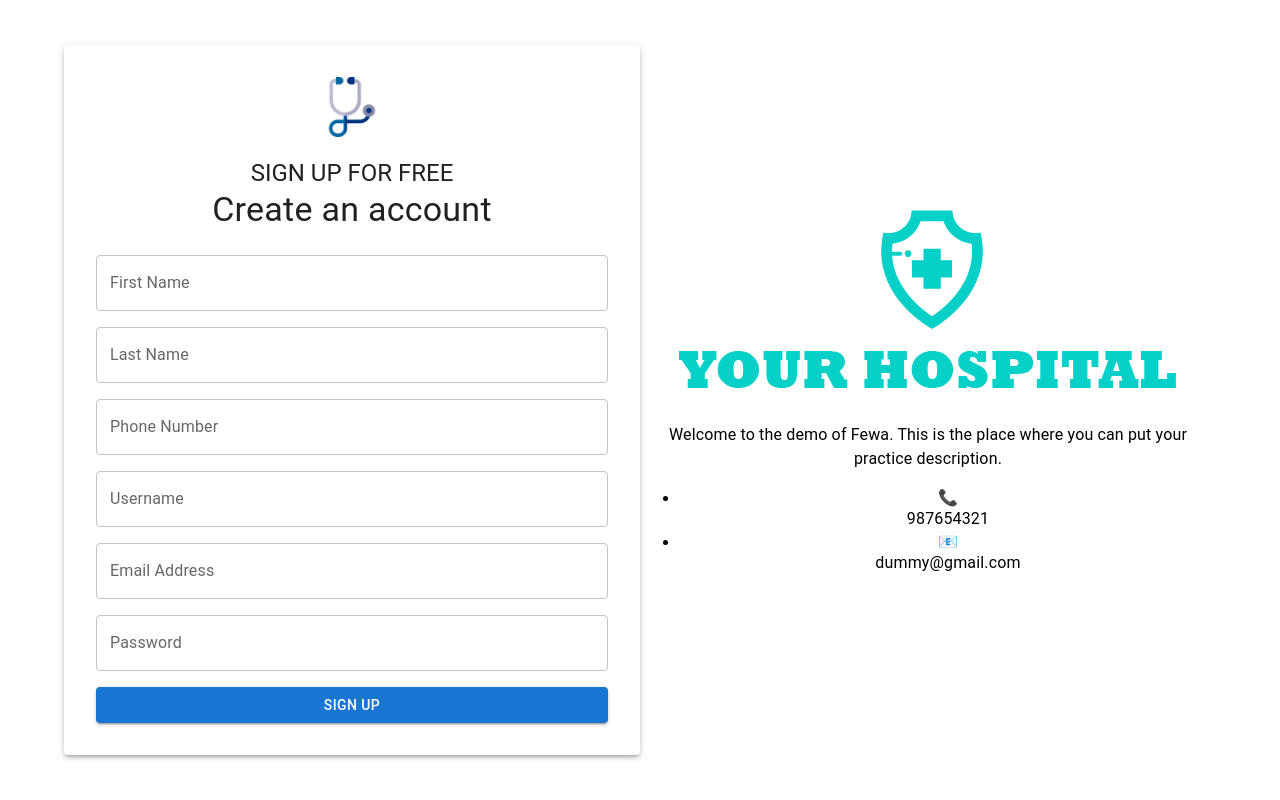
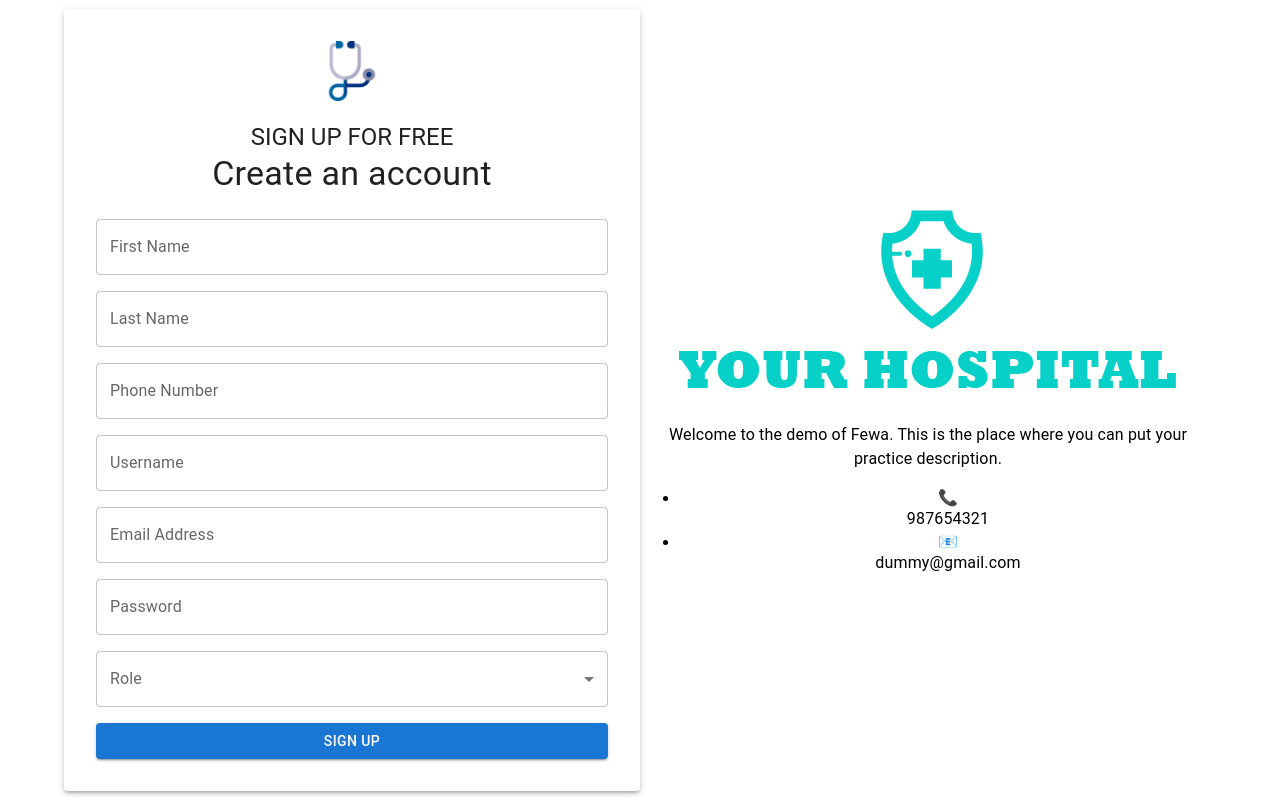
Before and after one commit to dantecodex/fewa-tele-medicine, a React (Create React App) app in the folder client/: page /provider/register in a window 1280 px wide. Built offline with nearby package versions, Linux system fonts and the light colour scheme.

Commit message:
added role field

```diff
--- a/client/src/provider/register/Register.tsx
+++ b/client/src/provider/register/Register.tsx
@@ -10,6 +10,10 @@ import {
   Paper,
   Box,
   Container,
+  FormControl,
+  InputLabel,
+  Select,
+  MenuItem,
 } from "@mui/material";
 import { navigate } from "wouter/use-browser-location";
 
@@ -74,6 +78,7 @@ const Registration = () => {
             username: data.username,
             email: data.email,
             password: data.password,
+            role: data.role
           }),
         });
         const result = await response.json();
@@ -192,6 +197,21 @@ const Registration = () => {
                     <TextField fullWidth type="password" label="Password" {...register("password")} error={!!errors.password} helperText={errors.password?.message} />
                   </Grid>
                   <Grid item xs={12}>
+                  <FormControl fullWidth error={!!errors.role}>
+                    <InputLabel>Role</InputLabel>
+                    <Controller
+                      name="role"
+                      control={control}
+                      render={({ field }) => (
+                        <Select {...field} label="Role">
+                          <MenuItem value="Patient">Patient</MenuItem>
+                          <MenuItem value="Doctor">Doctor</MenuItem>
+                        </Select>
+                      )}
+                    />
+                  </FormControl>
+                </Grid>
+                  <Grid item xs={12}>
                    <Button type="submit" variant="contained" color="primary" fullWidth>Sign Up</Button>
                  </Grid>
                 </>
```
